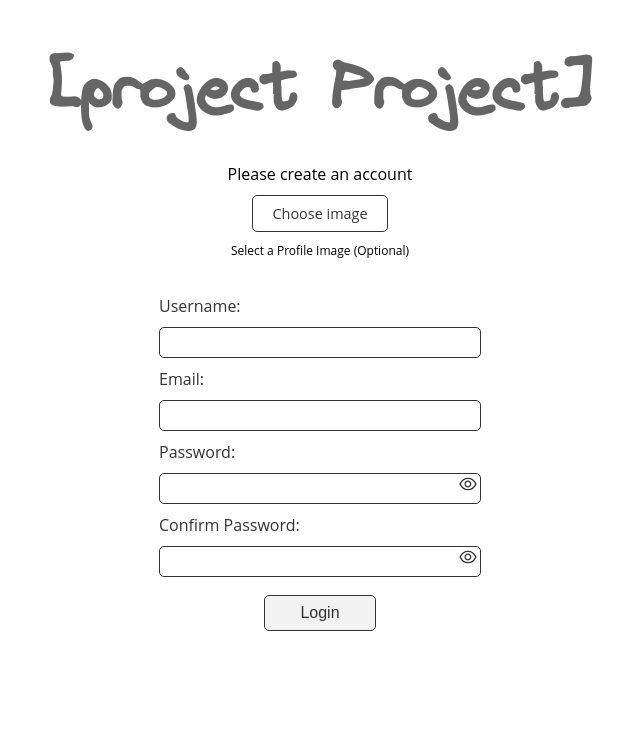
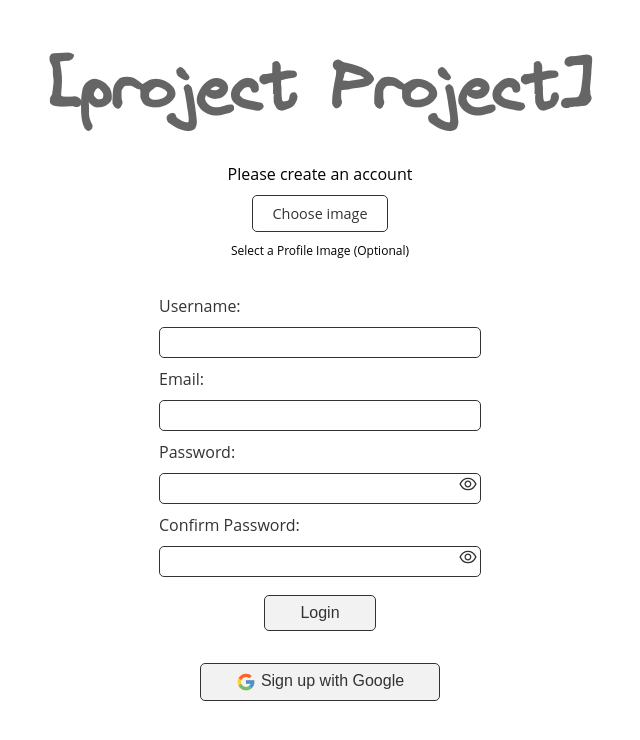
Before and after one commit to SMooreSwe/projectProject, a Next.js app: page /signup in a window 1280 px wide. Shown: the top 740 px of the page, without its empty margins (320-960 px from the left). Built offline with nearby package versions, Linux system fonts and the light colour scheme; no server answers.

Commit message:
sign up with google

```diff
--- a/app/signup/components/SignUpForm.tsx
+++ b/app/signup/components/SignUpForm.tsx
@@ -6,17 +6,23 @@ import {
   getAuth,
   createUserWithEmailAndPassword,
   onAuthStateChanged,
+  GoogleAuthProvider,
+  signInWithPopup,
 } from "firebase/auth";
 import {
   getStorage,
   ref,
   uploadBytes,
 } from "firebase/storage";
-import { auth } from "../../../firebase-config";
+import { app, auth } from "../../../firebase-config";
 import { AiOutlineEye, AiOutlineEyeInvisible } from "react-icons/ai";
+import { doc, getDoc, getFirestore, setDoc } from "firebase/firestore";
+import { FcGoogle } from "react-icons/fc";
 
 export const Form = () => {
   const router = useRouter();
+  const provider = new GoogleAuthProvider();
+  const db = getFirestore(app) as any;
   const [image, setImage] = useState<string>("");
   const [file, setFile] = useState<any>();
   const [errorMessage, setErrorMessage] = useState<string>("");
@@ -28,6 +34,36 @@ export const Form = () => {
   });
   const [showPassword, setShowPassword] = useState(false);
   const [showConfirmPassword, setShowConfirmPassword] = useState(false);
+
+  const googleSignIn = () => {
+    signInWithPopup(auth, provider).then(async (result) => {
+      // This gives you a Google Access Token. You can use it to access the Google API.
+      const credential = GoogleAuthProvider.credentialFromResult(result);
+      const token = credential?.accessToken;
+      // The signed-in user info.
+      const user = result.user;
+      // IdP data available using getAdditionalUserInfo(result)
+      // ...
+    const docRef = doc(db, "users", `${user.uid}`);
+      const docSnap = await getDoc(docRef);
+          await setDoc(docRef, {
+            email: user.email,
+            userid: user.uid,
+            projects:'',
+            username: user.displayName,
+          })
+          router.push(`${process.env.NEXT_PUBLIC_API_URL}/user/${user.uid}`);
+      }).catch((error) => {
+        // Handle Errors here.
+        const errorCode = error.code;
+        const errorMessage = error.message;
+        // The email of the user's account used.
+        const email = error.customData.email;
+        // The AuthCredential type that was used.
+        const credential = GoogleAuthProvider.credentialFromError(error);
+        // ...
+      });
+  }
 
   const togglePasswordVisibility = () => {
     setShowPassword(!showPassword);
@@ -216,6 +252,9 @@ export const Form = () => {
             Login
           </button>
         </form>
+        <div className="google-signin">
+        <button className="formButton login-google-btn" onClick={() => googleSignIn()}><FcGoogle className="login-google-icon" size={20} /> Sign up with Google</button>
+      </div>
       </div>
     </div>
   );
```
